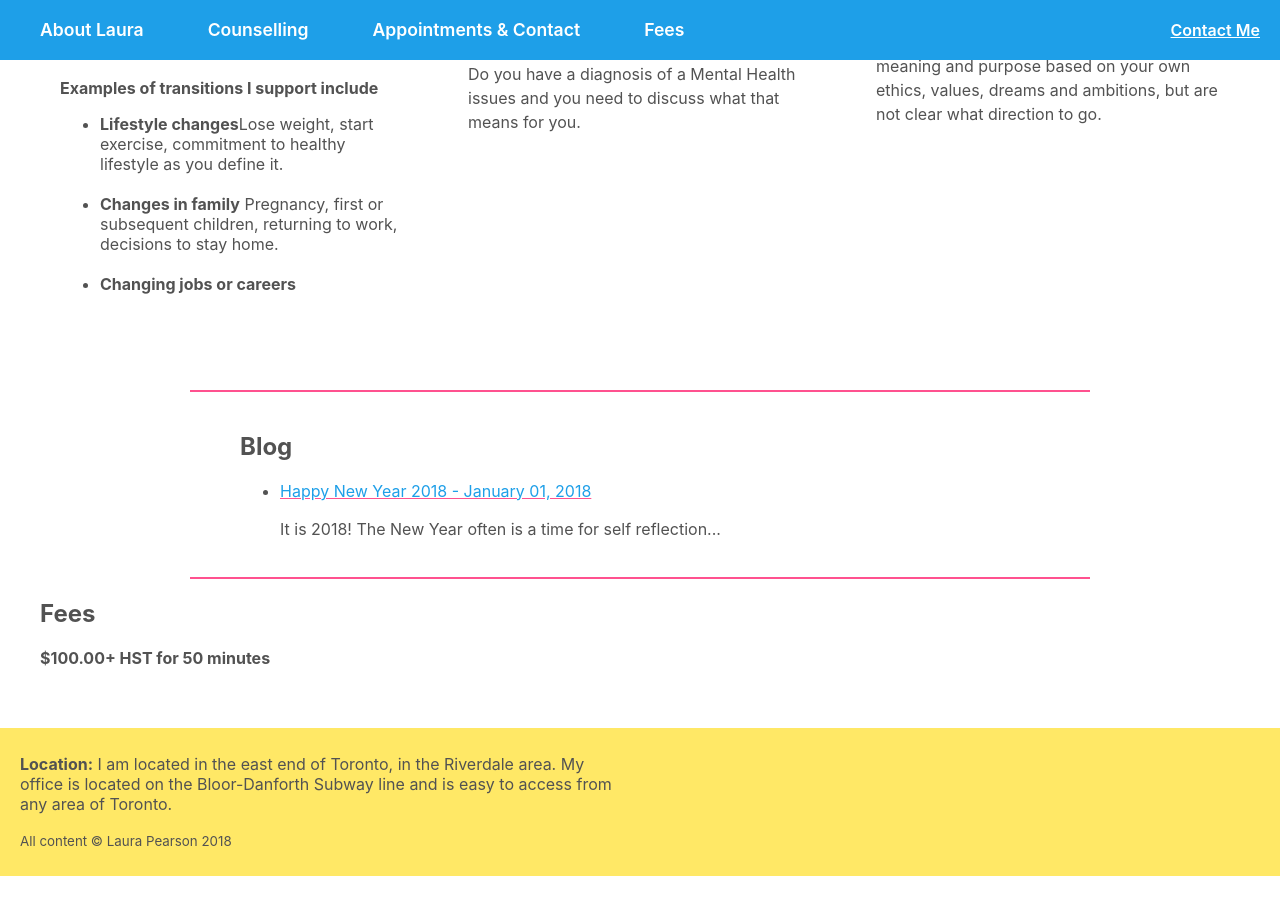
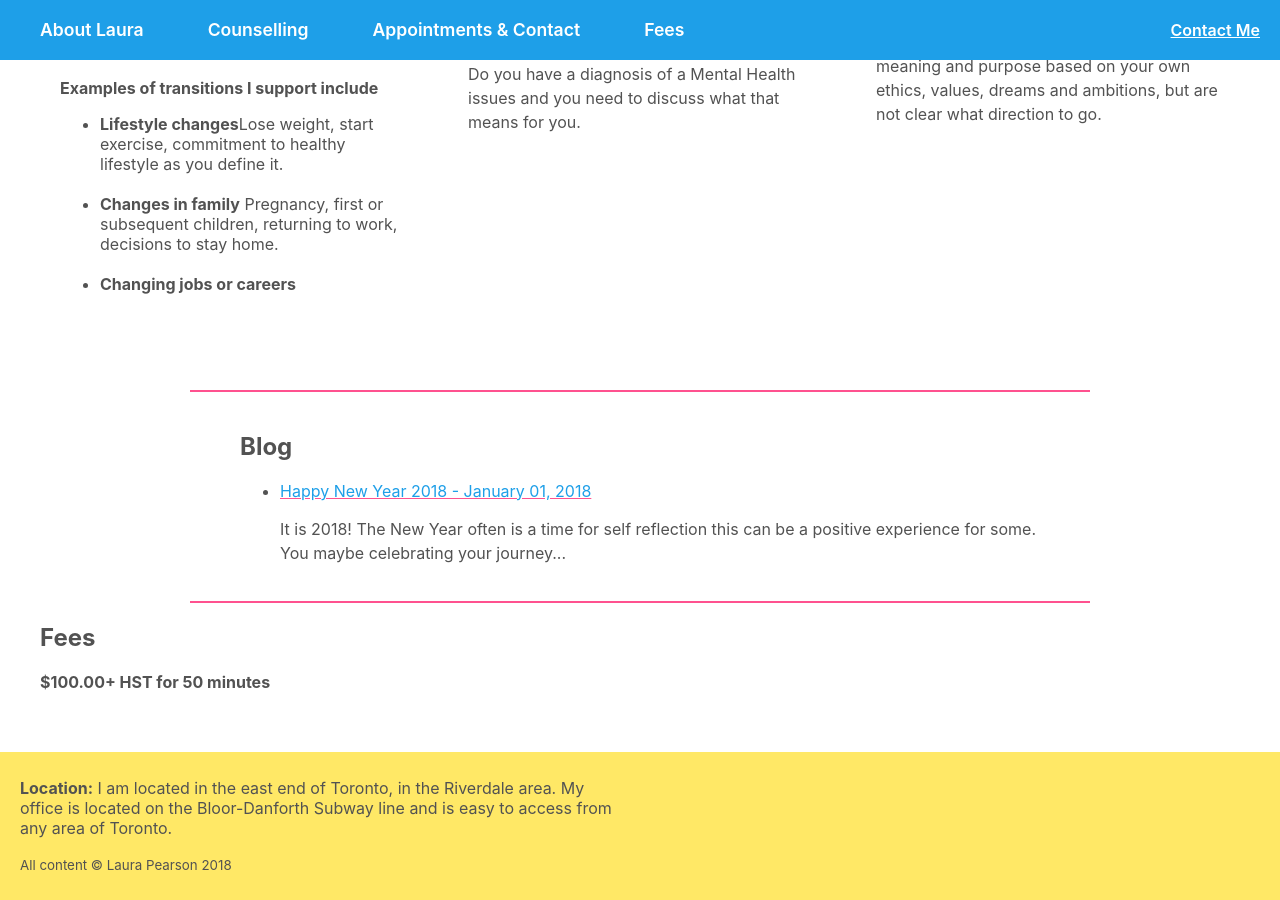
Before and after one commit to lulu-bell/site, a Jekyll site: the page built from index.html, in a window 1280 px wide and 900 px high, scrolled down 1277 px. Built offline with Jekyll 4.4.1, drawn with Linux system fonts in a browser that asks for light colours; before the commit the page ends 2153 px from its top, so only the background shows below that.

Commit message:
Adding LinkedIn stuff

```diff
--- a/_includes/head.html
+++ b/_includes/head.html
@@ -2,6 +2,13 @@
   <meta charset="utf-8">
   <meta http-equiv="X-UA-Compatible" content="IE=edge">
   <meta name="viewport" content="width=device-width, initial-scale=1">
+
+  {% if page.layout == 'post' %}
+  <meta property='og:title' content="{{ page.title }}" />
+  <meta property='og:image' content='' />
+  <meta property='og:description' content="{{ page.short-desc }}" />
+  <meta property='og:url' content='{{ site.url }}{{ page.url }}' />
+  {% endif %}
 
   <title>{% if page.title %}{{ page.title | escape }}{% else %}{{ site.title | escape }}{% endif %}</title>
   <meta name="description" content="{% if page.excerpt %}{{ page.excerpt | strip_html | strip_newlines | truncate: 160 }}{% else %}{{ site.description }}{% endif %}">
--- a/_layouts/post.html
+++ b/_layouts/post.html
@@ -1,5 +1,5 @@
 <!DOCTYPE html>
-<html lang="{{ site.lang | default: page.lang | default: 'en' }}">
+<html lang="{{ site.lang | default: page.lang | default: 'en' }}" prefix="og: http://ogp.me/ns#">
 
   {% include head.html %}
 
--- a/_posts/2018/2018-01-01-new-year.markdown
+++ b/_posts/2018/2018-01-01-new-year.markdown
@@ -6,7 +6,7 @@
 published: true
 categories: misc
 tags: [misc]
-short-desc: It is 2018!  The New Year often is a time for self reflection...
+short-desc: It is 2018!  The New Year often is a time for self reflection this can be a positive experience for some. You maybe celebrating your journey...
 ---
 
 <header>
```
Also changed, not shown: 5 other files.
